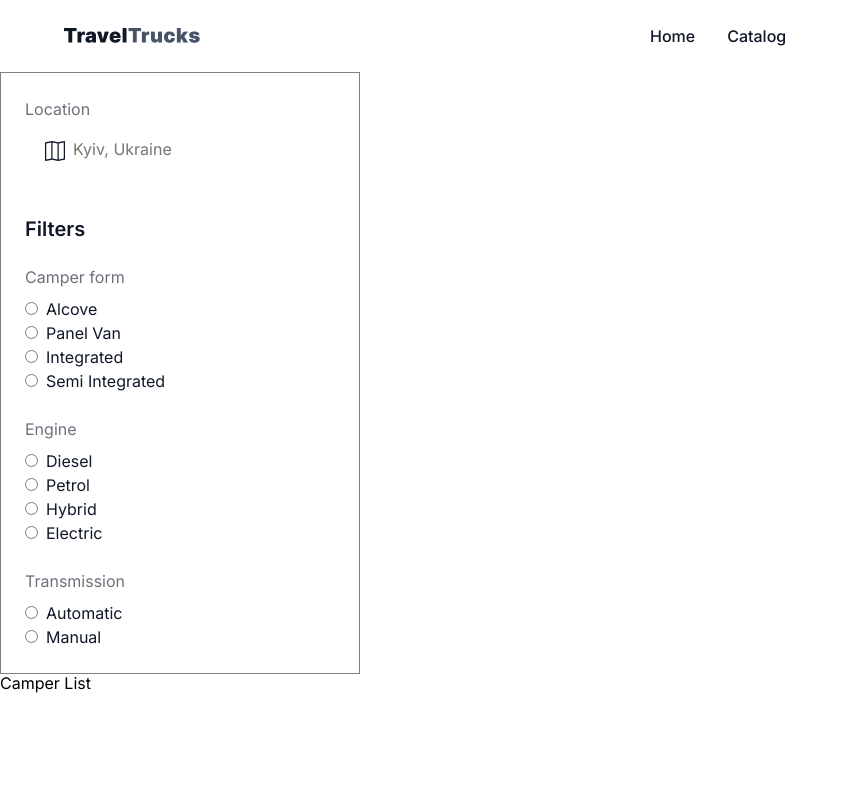
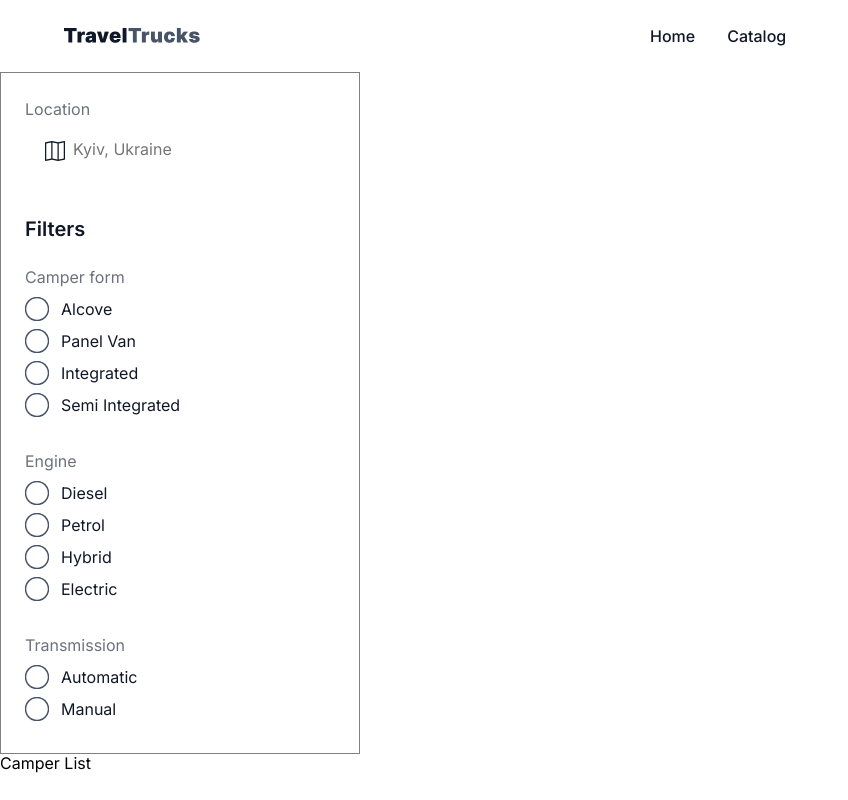
Before and after one commit to Yevhenii-Pavlushchenko/travel-trucks, a Next.js app: page /catalog in a window 1280 px wide. Shown: the whole page, without its empty margins (0-848 px from the left). Built offline with nearby package versions, Linux system fonts and the light colour scheme.

Commit message:
#6
finished with checkox

```diff
--- a/components/Sidebar/Sidebar.module.css
+++ b/components/Sidebar/Sidebar.module.css
@@ -87,18 +87,61 @@ font-weight: 400;
 }
 .radioGroup{
     display: flex;
-        flex-direction: column;
+    flex-direction: column;
 }
-.radioLabel{
 
+/*  Кастомный чекбокс */
+
+.radioLabel {
+    display: flex;
+    align-items: center;
+    gap: 12px;
+    cursor: pointer;
+    margin-bottom: 8px;
+    position: relative;
 }
-.radioInput{
-    margin-right: 8px;
+
+.radioInput {
+    position: absolute;
+    width: 1px;
+    height: 1px;
+    margin: -1px;
+    opacity: 0;
+    pointer-events: none;
 }
-.radioText{
 
+.customRadio {
+    position: relative;
+    width: 24px;
+    height: 24px;
+    display: inline-flex;
+    align-items: center;
+    justify-content: center;
+}
+
+.iconEmpty {
+    color: var(--text);
+    transition: color var(--transition);
+}
+.iconDot {
+    position: absolute;
+    top: 0;
+    left: 0;
+    color: var(--button-hover);
+    opacity: 0;
+    transform: scale(0.5);
+    transition: opacity var(--transition), transform var(--transition);
+    pointer-events: none;
+}
+
+.radioInput:checked+.customRadio .iconDot {
+    opacity: 1;
+    transform: scale(1);
+}
+
+.radioText {
     font-weight: 400;
-        font-size: 16px;
-        line-height: 1.5;
-        color: var(--main-black)
+    font-size: 16px;
+    line-height: 1.5;
+    color: var(--main-black);
 }
--- a/components/Sidebar/Sidebar.tsx
+++ b/components/Sidebar/Sidebar.tsx
@@ -78,12 +78,24 @@ export default function Sidebar() {
                     onChange={() => category.setter(option)}
                     className={css.radioInput}
                   />
+                  <span className={css.customRadio}>
+                    <span className={css.customRadio}>
+                      <svg className={css.iconEmpty} width="24" height="24">
+                        <use href="/sprite.svg#icon-checkbox-empty"></use>
+                      </svg>
+
+                      <svg className={css.iconDot} width="24" height="24">
+                        <use href="/sprite.svg#icon-radio-dot"></use>
+                      </svg>
+                    </span>
+                  </span>
                   <span className={css.radioText}>{option}</span>
                 </label>
               ))}
             </div>
           </div>
         ))}
+
       </div>
     </aside>
   );
```
Also changed, not shown: public/checkbox.svg (added), public/sprite.svg (added).
